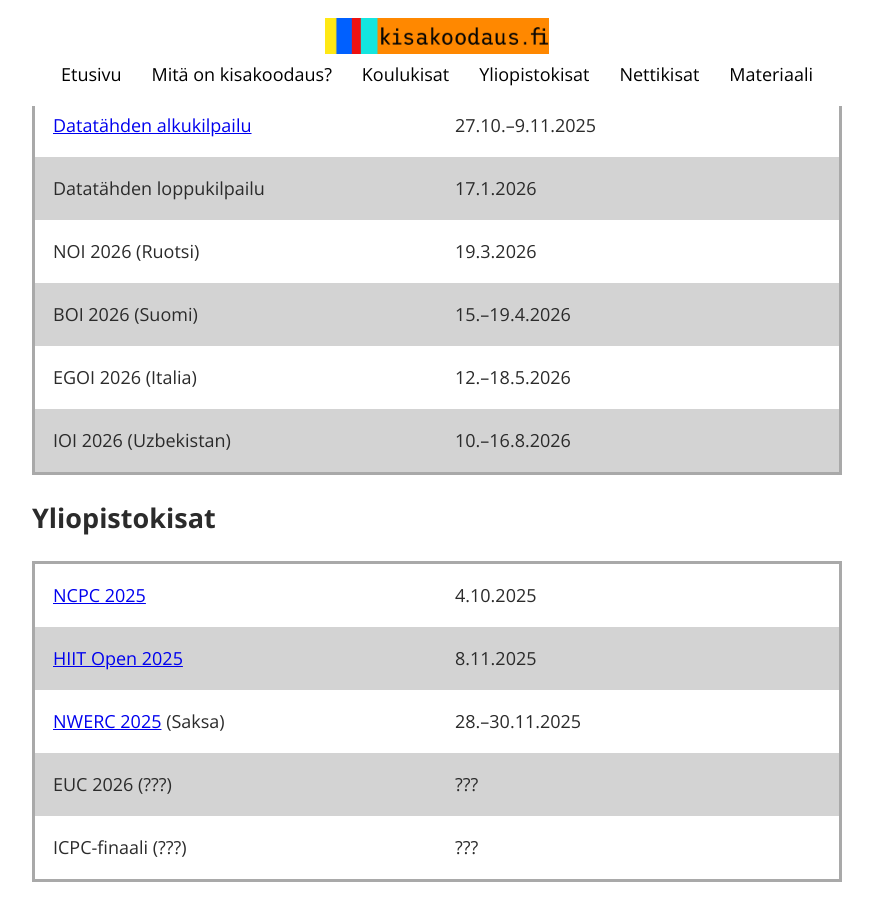
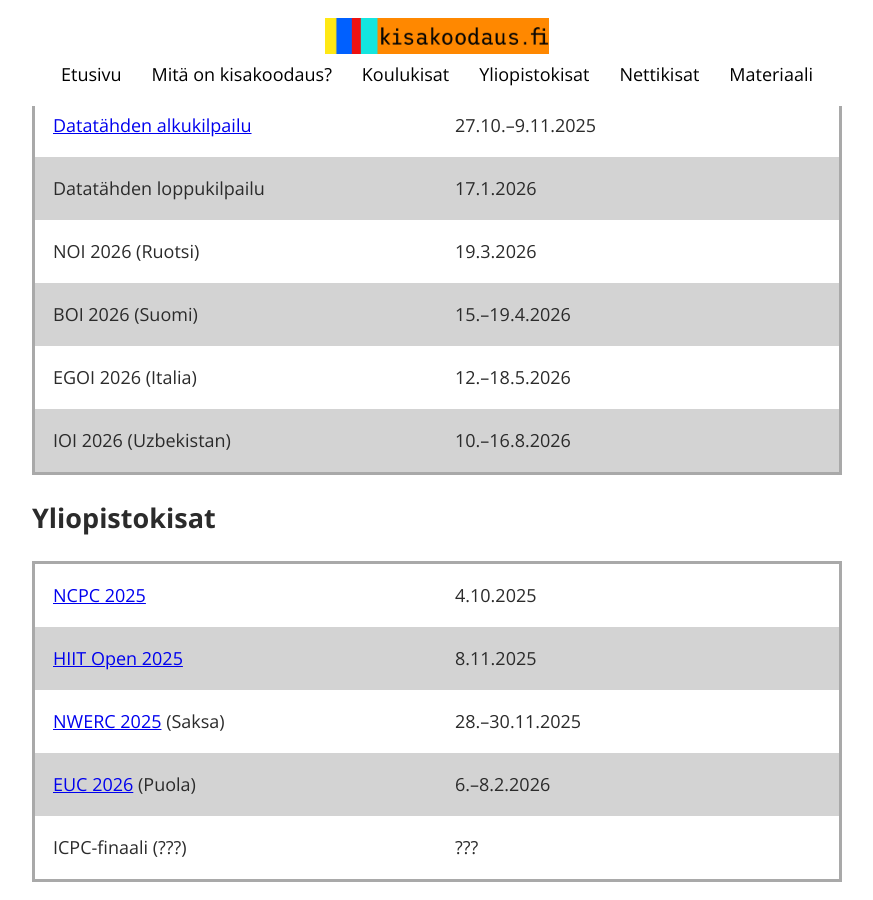
Before and after one commit to kisakoodaus/kisakoodaus.fi, a Jekyll site: the page built from index.html, in a window 1280 px wide and 900 px high, scrolled down 581 px. Shown: the whole window, without its empty margins (203-1076 px from the left). Built offline with Jekyll 4.4.1, drawn with Linux system fonts in a browser that asks for light colours.

Commit message:
Lisää EUC 2026

```diff
--- a/index.html
+++ b/index.html
@@ -54,6 +54,6 @@
 <tr><td><a href="https://nordic.icpc.io/ncpc2025/">NCPC 2025</a></td><td>4.10.2025</td></tr>
 <tr><td><a href="https://open.hiit.fi/">HIIT Open 2025</a></td><td>8.11.2025</td></tr>
 <tr><td><a href="https://www.nwerc.eu/">NWERC 2025</a> (Saksa)</td><td>28.–30.11.2025</td></tr>
-<tr><td>EUC 2026 (???)</td><td>???</td></tr>
+<tr><td><a href="https://euc.icpc.global/">EUC 2026</a> (Puola)</td><td>6.–8.2.2026</td></tr>
 <tr><td>ICPC-finaali (???)</td><td>???</td></tr>
 </table>
```
